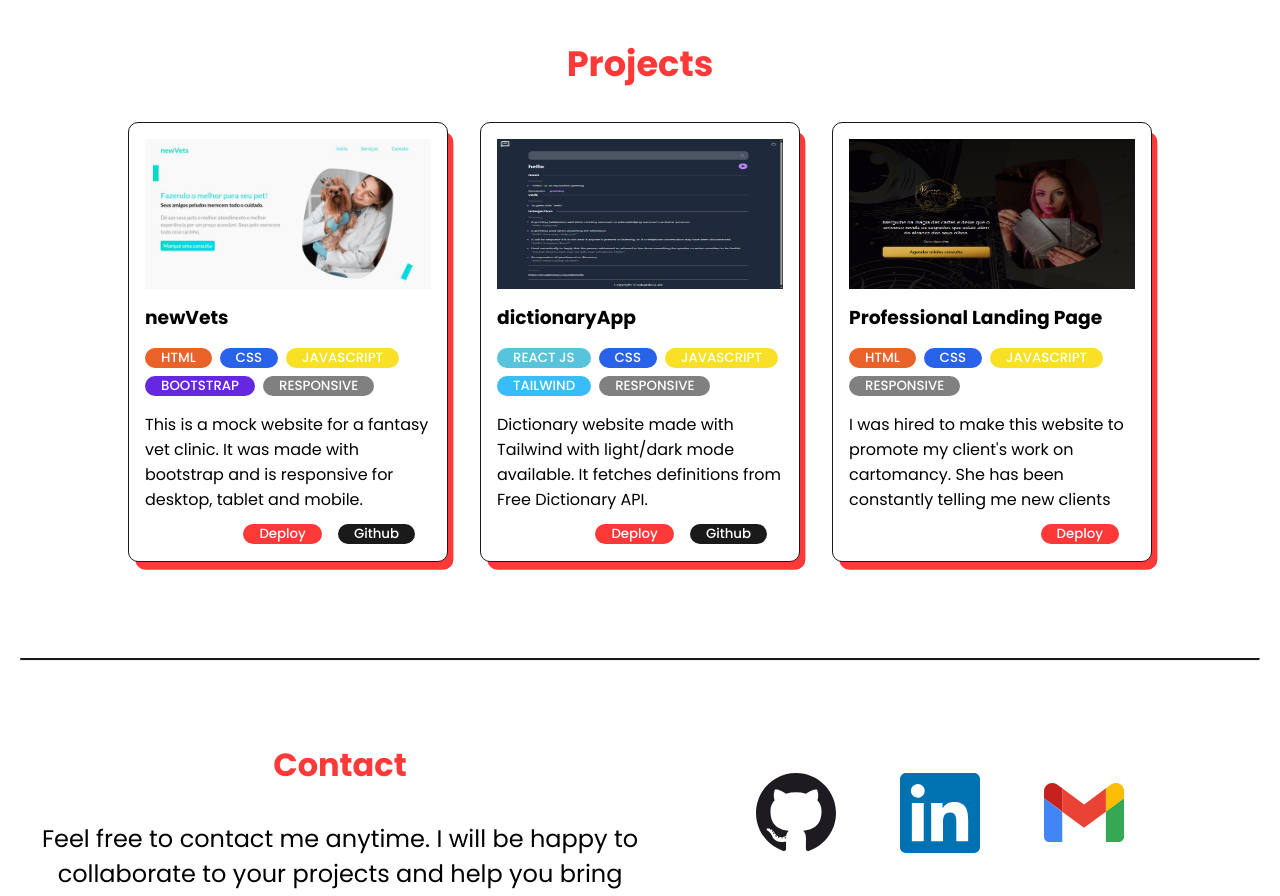
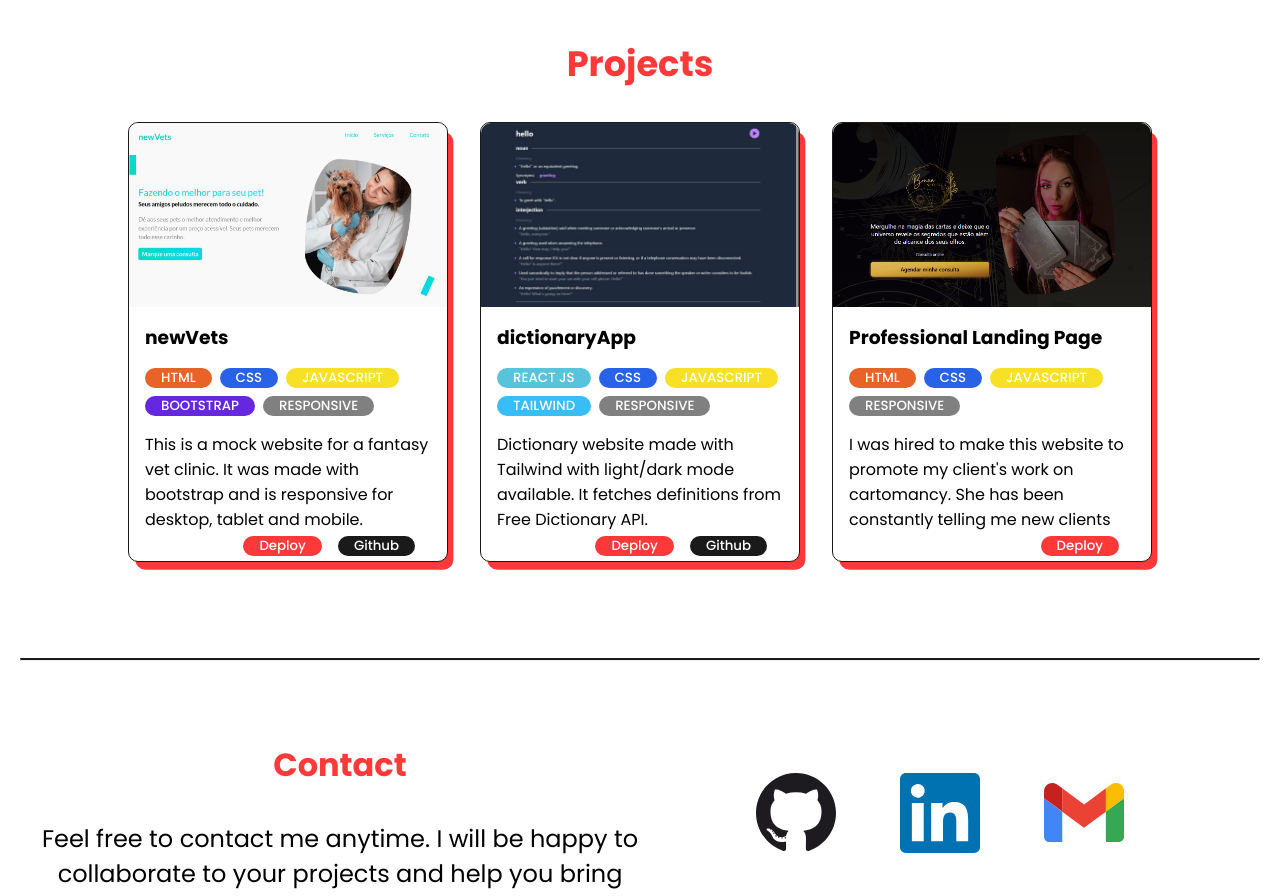
Before and after one commit to eduardogoncalvesjr/portfolio, a React (Vite) app: page / in a window 1280 px wide. Shown: the part 2360-3256 px from the top of the page. Built offline with nearby package versions, Linux system fonts and the light colour scheme.

Commit message:
Tweaking cards css.

```diff
--- a/src/Components/Projects/ProjectCard/index.jsx
+++ b/src/Components/Projects/ProjectCard/index.jsx
@@ -12,6 +12,7 @@ function ProjectCard({ project }) {
       <div className="projects__card-header">
         <img src={ imagePath } alt={ name } />
       </div>
+      <div className="projects__card__body">
         <div className="projects__card-info">
           <h3>{name}</h3>
           <div className="projects__card-info-tags">
@@ -41,6 +42,7 @@ function ProjectCard({ project }) {
           }
         </div>
       </div>
+    </div>
   );
 }
 
--- a/src/Components/Projects/ProjectCard/styles.css
+++ b/src/Components/Projects/ProjectCard/styles.css
@@ -7,7 +7,6 @@
   height: 440px;
   justify-content: space-between;
   margin-bottom: 1rem;
-  padding: 1rem;
   position: relative;
   width: 320px;
 }
@@ -25,9 +24,20 @@
   z-index: -1;
 }
 
+.projects__card-header {
+  height: 42%;
+}
+
 .projects__card-header img {
-  max-height: 150px;
+  border-radius: 10px 10px 0 0;
+  height: 100%;
+  object-fit: cover;
   width: 100%;
+}
+
+.projects__card__body {
+  height: 58%;
+  padding: 1rem;
 }
 
 .projects__card-info-tags {
@@ -39,8 +49,7 @@
   margin-top: 1rem;
 }
 
-.projects__card-info-tags button, .projects__card-deploy-button,
-.projects__card-github-button {
+.projects__card-info-tags button, .projects__card-deploy-button, .projects__card-github-button {
   border: none;
   border-radius: 1rem;
   color: white;
```
Also changed, not shown: .stylelintrc.json. Lines whose indentation alone changed are shown as unchanged.
